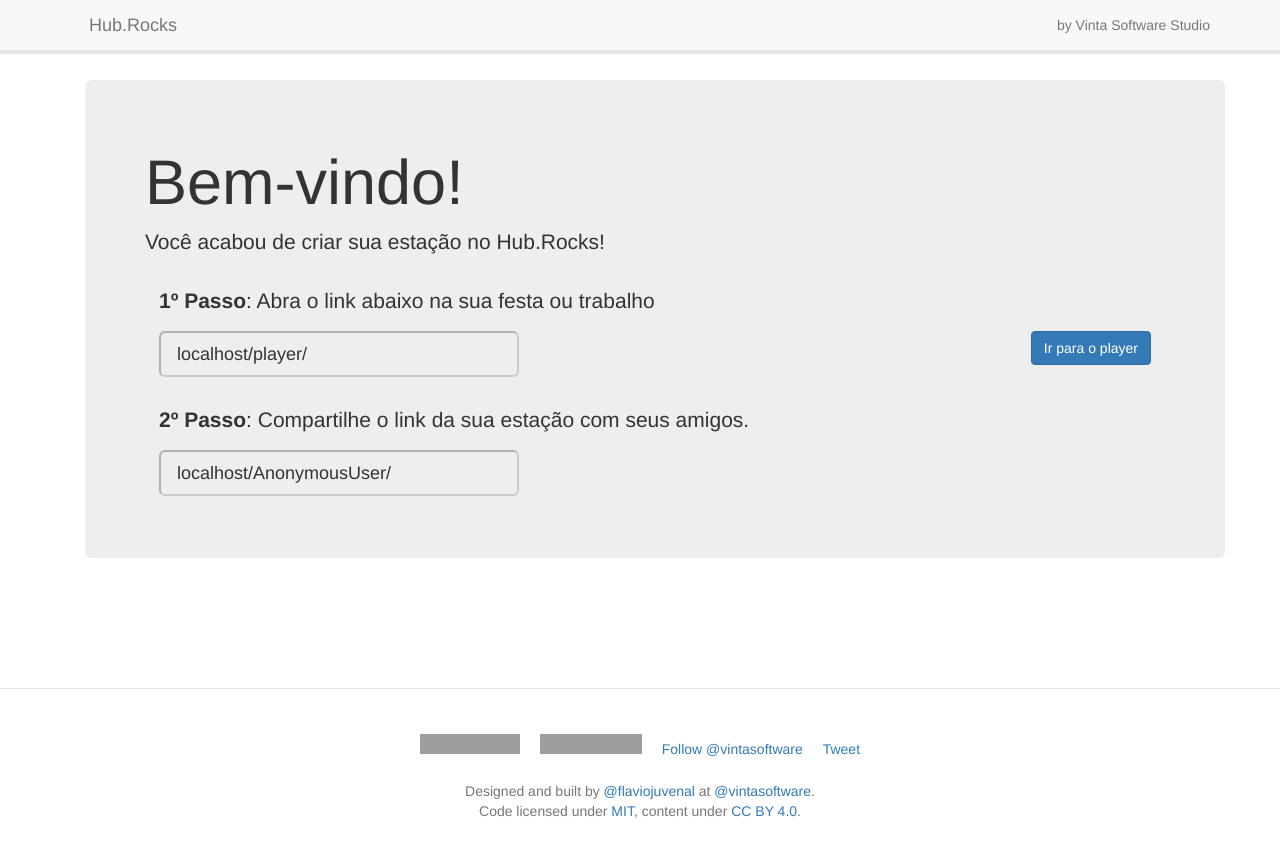
After one commit to vintasoftware/hub.rocks, a Django app: page /welcome/ in a window 1280 px wide. The commit adds this page. Run offline with Django 3.2, Linux system fonts and the light colour scheme; style sheets or scripts are compiled from the project's sources; some libraries are stand-ins or nearby versions; some web fonts are replaced; grey boxes are pictures that could not be loaded.

Commit message:
Adding welcome page

```diff
--- /dev/null
+++ b/accounts/templates/account/welcome.html
@@ -0,0 +1,40 @@
+{% extends 'base.html' %}
+{% load staticfiles %}
+
+{% block content %}
+  <div class="container">
+    <div class="row">
+      <div class="col-lg-12">
+        <div class="jumbotron">
+          <h1>Bem-vindo!</h1>
+          <p>Você acabou de criar sua estação no Hub.Rocks!</p>
+          <div>
+            <p><strong>1º Passo</strong>: Abra o link abaixo na sua festa ou trabalho</p>
+            <input type="text" class="input-lg" value="{{ request.get_host }}{% url 'player:player' %}" disabled>
+            <a href="{% url 'player:player' %}"><button class="btn btn-primary pull-right">Ir para o player</button></a>
+          </div>
+          <div>
+            <p><strong>2º Passo</strong>: Compartilhe o link da sua estação com seus amigos.</p>
+            <input type="text" class="input-lg" value="{{ request.get_host }}{% url 'tracks:vote' request.user %}" disabled>
+            <div class="fb-share-button pull-right" data-href="{% url 'tracks:vote' request.user %}" data-layout="button"></div>
+          </div>
+        </div>
+      </div>
+    </div>
+  </div>
+{% endblock %}
+
+{% block js %}
+<div id="fb-root"></div>
+<script>(function(d, s, id) {
+  var js, fjs = d.getElementsByTagName(s)[0];
+  if (d.getElementById(id)) return;
+  js = d.createElement(s); js.id = id;
+  js.src = "//connect.facebook.net/fr_FR/sdk.js#xfbml=1&version=v2.4&appId=614285171947206";
+  fjs.parentNode.insertBefore(js, fjs);
+}(document, 'script', 'facebook-jssdk'));</script>
+{% endblock %}
+
+{% block css %}
+  <link rel="stylesheet" type="text/x-scss" href="{% static 'sass/accounts.scss' %}">
+{% endblock %}
--- a/accounts/urls.py
+++ b/accounts/urls.py
@@ -1,7 +1,8 @@
 from django.conf.urls import patterns, url
 
-from accounts.views import AccountCreateView
+from accounts.views import AccountCreateView, WelcomeTemplateView
 
 urlpatterns = patterns('',
     url(r'^signup/$', AccountCreateView.as_view(), name='signup'),
+    url(r'^welcome/$', WelcomeTemplateView.as_view(), name='welcome'),
 )
--- a/accounts/views.py
+++ b/accounts/views.py
@@ -1,7 +1,9 @@
 # coding: utf-8
 
-from django.views.generic import CreateView
+from django.views.generic import CreateView, TemplateView
 from django.core.urlresolvers import reverse
+
+from braces.views import LoginRequiredMixin
 
 from accounts.forms import AccountCreateForm
 
@@ -11,5 +13,8 @@ class AccountCreateView(CreateView):
     template_name = 'account/create.html'
 
     def get_success_url(self):
-        url = reverse('tracks:vote', args=(self.object.username,))
-        return url
+        return reverse('accounts:welcome')
+
+
+class WelcomeTemplateView(LoginRequiredMixin, TemplateView):
+    template_name = 'account/welcome.html'
--- /dev/null
+++ b/core/static/sass/accounts.scss
@@ -0,0 +1,9 @@
+.jumbotron {
+    div {
+        padding: 1em;
+    }
+
+    input {
+        width: 20em;
+    }
+}
--- a/core/templates/base.html
+++ b/core/templates/base.html
@@ -25,6 +25,7 @@
 
   <!-- Bootstrap CDN -->
   <link rel="stylesheet" href="https://maxcdn.bootstrapcdn.com/bootswatch/3.3.5/simplex/bootstrap.min.css">
+  <link rel="stylesheet" href="https://maxcdn.bootstrapcdn.com/font-awesome/4.4.0/css/font-awesome.min.css">
 
   {% compress css %}
   <link rel="stylesheet" type="text/x-scss" href="{% static 'sass/app.scss' %}">
```
